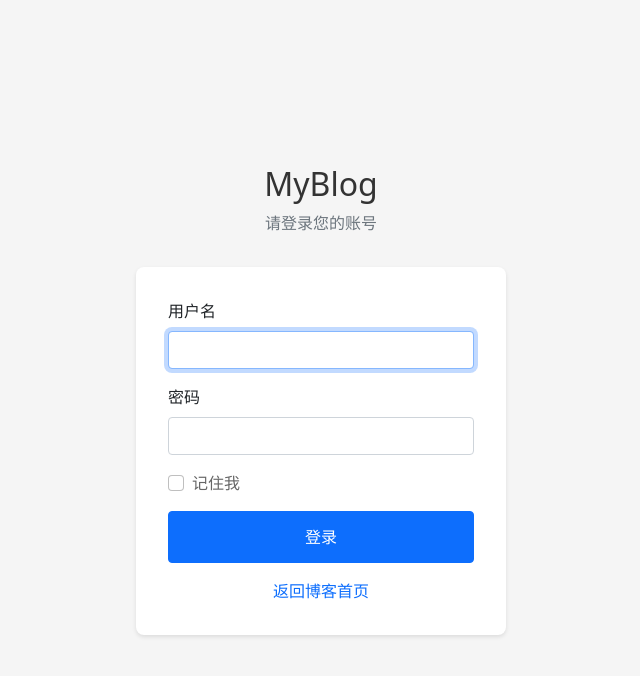
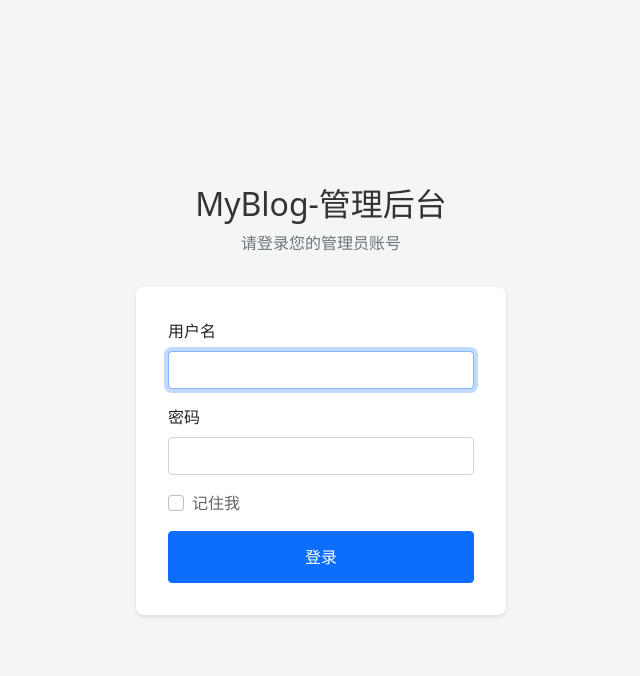
Before and after one commit to dennyops666/myblog, a Flask app: page /auth/login in a window 1280 px wide. Shown: the top 676 px of the page, without its empty margins (319-959 px from the left). Run offline with Flask 3, Linux system fonts and the light colour scheme; some libraries are stand-ins or nearby versions.

Commit message:
优化管理后台登录页面，移除返回博客首页链接

```diff
--- a/app/controllers/auth/__init__.py
+++ b/app/controllers/auth/__init__.py
@@ -20,35 +20,39 @@ user_service = UserService()
 
 @auth_bp.route('/login', methods=['GET', 'POST'])
 def login():
-    """博客前台登录视图"""
+    """管理后台登录视图"""
     if current_user.is_authenticated:
-        return redirect(url_for('blog.index'))
+        return redirect(url_for('admin.index'))
 
     form = LoginForm()
     if form.validate_on_submit():
         user = user_service.get_user_by_username(form.username.data)
 
         if user and user.verify_password(form.password.data):
-            # 检查是否是管理员用户试图从博客前台登录
+            # 检查是否具有管理员权限
             is_admin = False
             for role in user.roles:
                 if role.permissions & (Permission.ADMIN.value | Permission.SUPER_ADMIN.value):
                     is_admin = True
                     break
 
-            if is_admin:
-                flash('管理员用户请从管理后台登录', 'danger')
-                return redirect(url_for('auth.login'))
+            if not is_admin:
+                flash('您不是管理员，请从博客首页登录', 'danger')
+                return redirect(url_for('blog.login'))
 
-            # 普通用户登录成功
+            # 管理员登录成功
             login_user(user, remember=form.remember_me.data)
             OperationLogService.log_operation(
                 user=user,
-                action='blog_login',
-                details=f'用户 {user.username} 登录博客'
+                action='admin_login',
+                details=f'管理员 {user.username} 登录后台'
             )
             flash('登录成功', 'success')
-            return redirect(url_for('blog.index'))
+
+            next_page = request.args.get('next')
+            if next_page and next_page.startswith('/'):
+                return redirect(next_page)
+            return redirect(url_for('admin.index'))
         else:
             flash('用户名或密码错误', 'danger')
 
--- a/app/templates/auth/login.html
+++ b/app/templates/auth/login.html
@@ -3,7 +3,7 @@
 <head>
     <meta charset="UTF-8">
     <meta name="viewport" content="width=device-width, initial-scale=1.0">
-    <title>登录 - {{ config.BLOG_TITLE }}</title>
+    <title>登录 - {{ config.BLOG_TITLE }}-管理后台</title>
     <link href="https://cdn.jsdelivr.net/npm/bootstrap@5.1.3/dist/css/bootstrap.min.css" rel="stylesheet">
     <style>
         body {
@@ -47,8 +47,8 @@
     <div class="container">
         <div class="login-container">
             <div class="login-header">
-                <h1>{{ config.BLOG_TITLE }}</h1>
-                <p class="text-muted">请登录您的账号</p>
+                <h1>{{ config.BLOG_TITLE }}-管理后台</h1>
+                <p class="text-muted">请登录您的管理员账号</p>
             </div>
 
             <div class="login-form">
@@ -79,9 +79,6 @@
                     </div>
                     {{ form.submit(class="btn btn-primary btn-login") }}
                 </form>
-                <div class="mt-3 text-center">
-                    <a href="{{ url_for('blog.index') }}" class="text-decoration-none">返回博客首页</a>
-                </div>
             </div>
         </div>
     </div>
```
Also changed, not shown: app/controllers/blog/views.py (+15 -12 lines), 10 other files.
